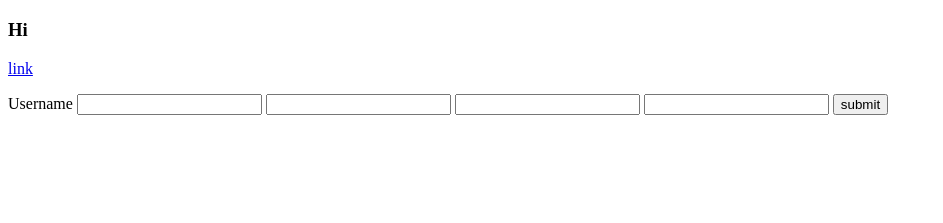
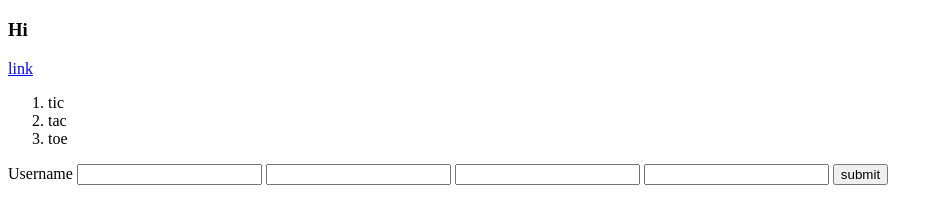
Before and after one commit to lydiafliess/tic-tac-toe-app, a plain HTML site: page index.html in a window 1280 px wide. Shown: the part 87-310 px from the top of the page, without its empty margins (0-943 px from the left). Drawn offline with Linux system fonts and the light colour scheme.

Commit message:
added ordered list

```diff
--- a/index.html
+++ b/index.html
@@ -36,6 +36,9 @@
         <!--The unordered list only puts bullet points before the list elements-->
     </ul>
     <ol>
+        <li>tic</li>
+        <li>tac</li>
+        <li>toe</li>
         <!--The ordered list tag numbers your list <li> elements-->
     </ol>
     <form>
```
